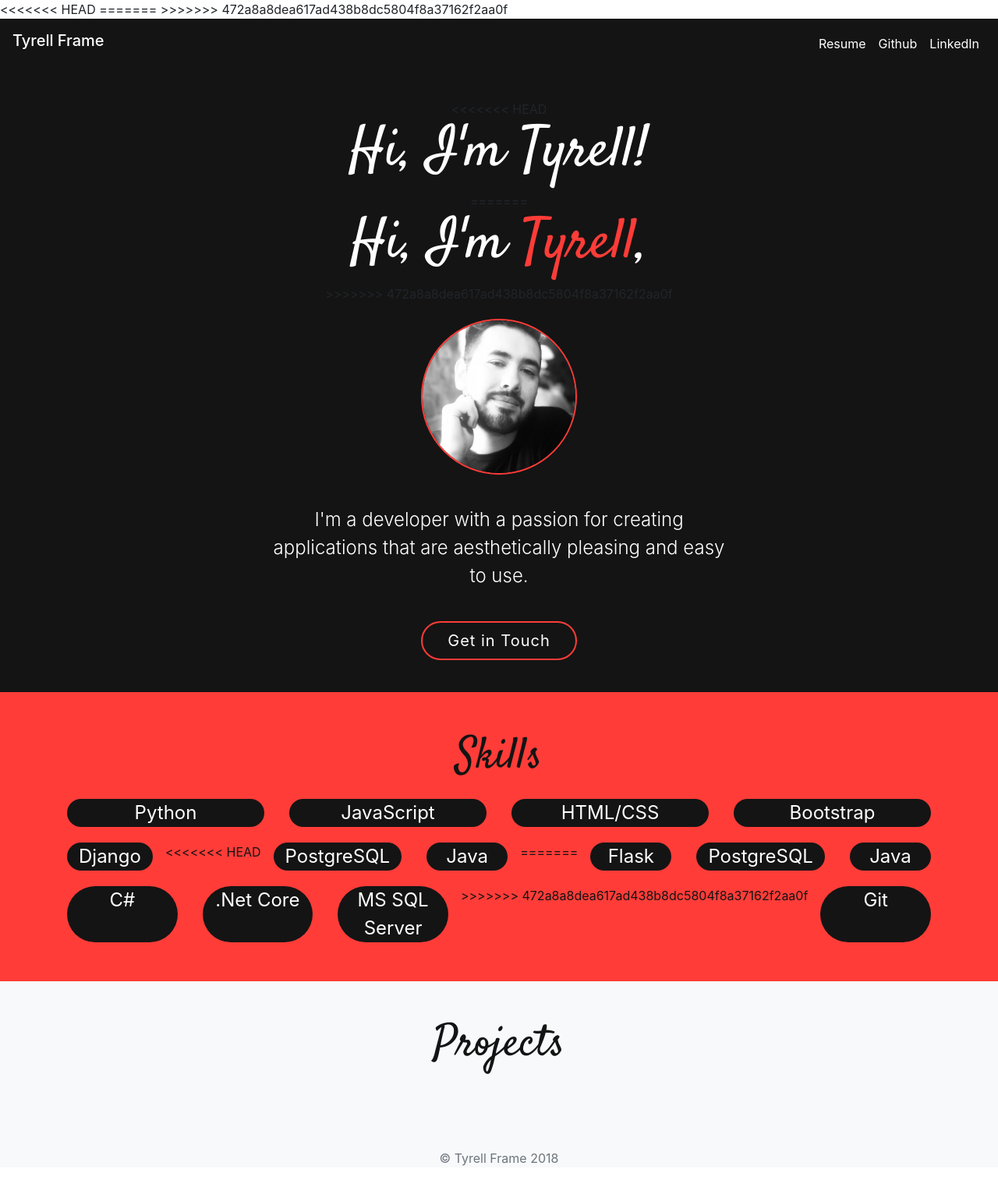
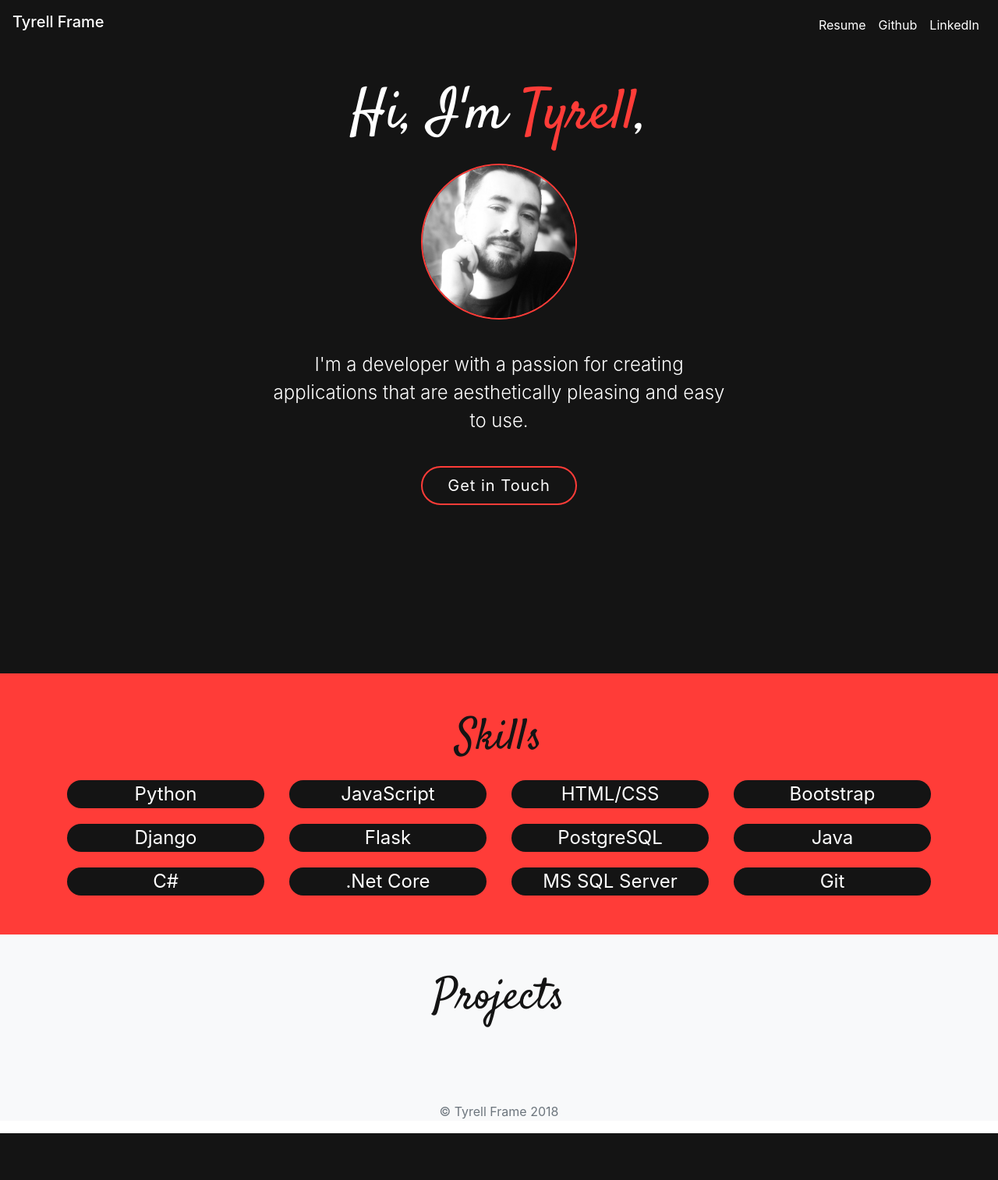
Before and after one commit to tlframe2/portfolio, a Django app: page / in a window 1280 px wide. Shown: the whole page at 78% size. After the commit the page ends 1454 px from the top, so only its background shows below. Run offline with Django 3.2, Linux system fonts and the light colour scheme; data that the repository does not hold is empty; some libraries are stand-ins or nearby versions.

Commit message:
updated home.html

```diff
--- a/jobs/templates/jobs/home.html
+++ b/jobs/templates/jobs/home.html
@@ -16,8 +16,6 @@
     <!-- Custom styles for this template -->
     <link rel="stylesheet" href="../../static/jobs/css/style.css">
     <link href="https://fonts.googleapis.com/css?family=Satisfy" rel="stylesheet">
-<<<<<<< HEAD
-=======
     <!-- Global site tag (gtag.js) - Google Analytics -->
     <script async src="https://www.googletagmanager.com/gtag/js?id=UA-123620019-1"></script>
     <script>
@@ -26,7 +24,6 @@
       gtag('js', new Date());
       gtag('config', 'UA-123620019-1');
     </script>
->>>>>>> 472a8a8dea617ad438b8dc5804f8a37162f2aa0f
 
   </head>
 
@@ -52,11 +49,7 @@
 
       <section class="bg-jumbotron text-center" id="intro">
         <div class="container">
-<<<<<<< HEAD
-          <h1 class="jumbotron-heading text-white display-3">Hi, I'm Tyrell!</h1>
-=======
           <h1 class="jumbotron-heading text-white display-3">Hi, I'm <span style="color:#FF3C38;">Tyrell</span>,</h1>
->>>>>>> 472a8a8dea617ad438b8dc5804f8a37162f2aa0f
           <img src="../../static/jobs/images/profile-pic.jpg" class="profile-pic">
           <div class="tagline">
             <p class="lead text-white tagline-text">
@@ -81,10 +74,6 @@
           </div>
           <div class="row">
             <div class="text-center col-sm mx-3 skill-block">Django</div>
-<<<<<<< HEAD
-            <div class="text-center col-sm mx-3 skill-block">PostgreSQL</div>
-            <div class="text-center col-sm mx-3 skill-block">Java</div>
-=======
             <div class="text-center col-sm mx-3 skill-block">Flask</div>
             <div class="text-center col-sm mx-3 skill-block">PostgreSQL</div>
             <div class="text-center col-sm mx-3 skill-block">Java</div>
@@ -93,7 +82,6 @@
             <div class="text-center col-sm mx-3 skill-block">C#</div>
             <div class="text-center col-sm mx-3 skill-block">.Net Core</div>
             <div class="text-center col-sm mx-3 skill-block">MS SQL Server</div>
->>>>>>> 472a8a8dea617ad438b8dc5804f8a37162f2aa0f
             <div class="text-center col-sm mx-3 skill-block">Git</div>
           </div>
         </div>
```
